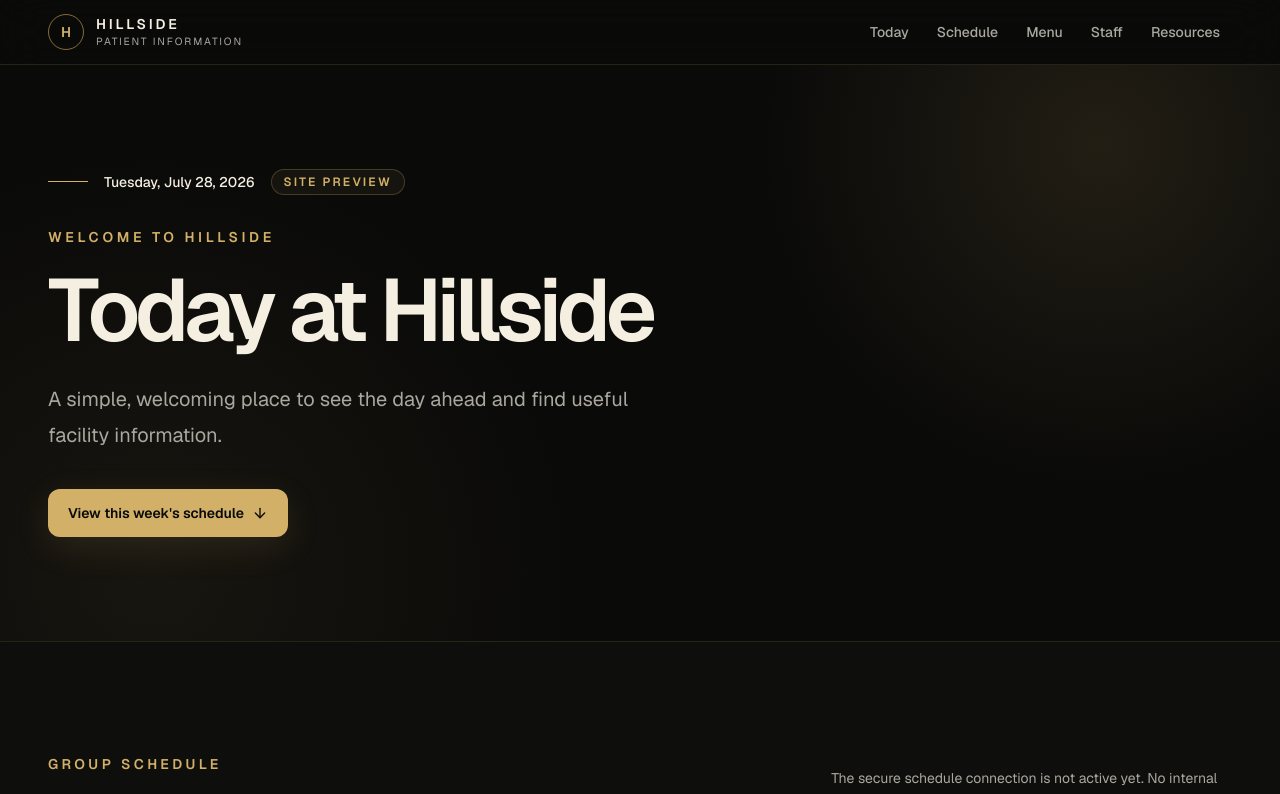
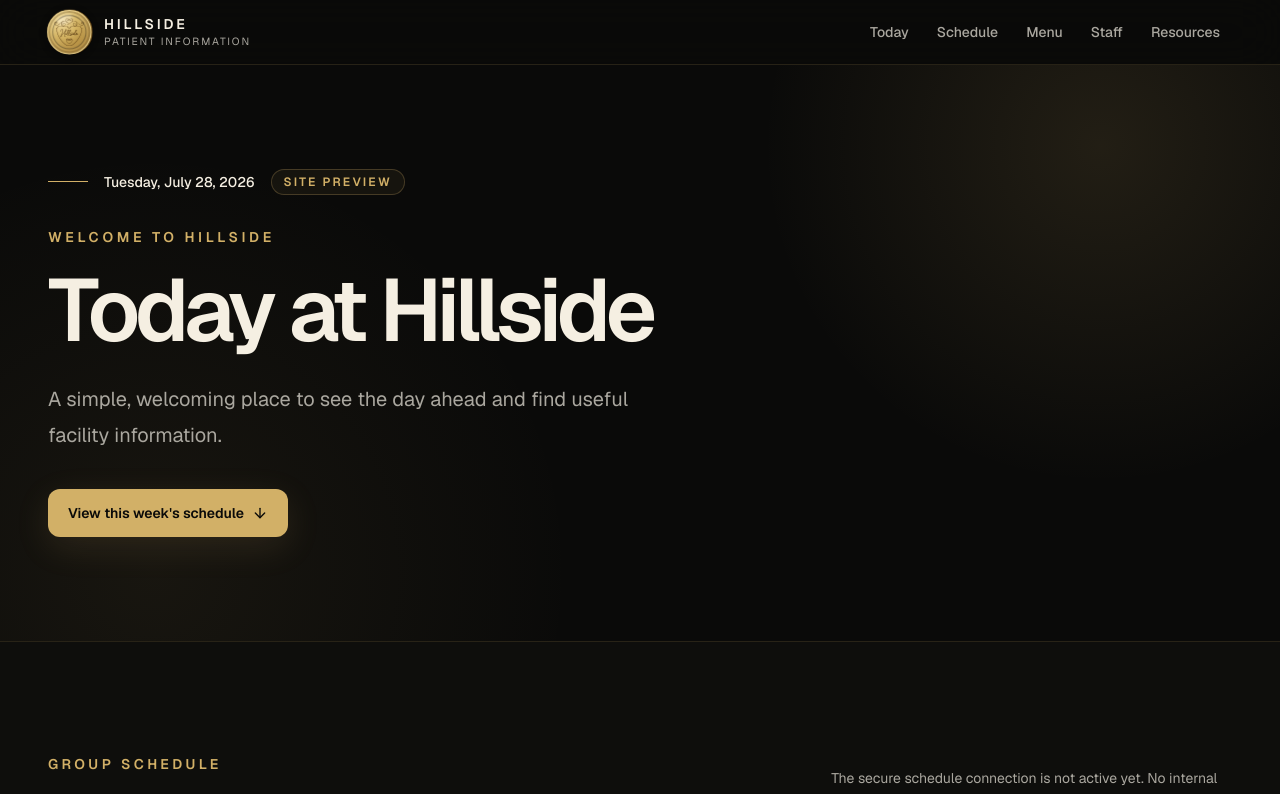
Before and after one commit to Beams123/hillside-patient-site, a Next.js app: page / in a window 1280 px wide. Shown: the top 794 px of the page. Built offline with nearby package versions, Linux system fonts and the light colour scheme.

Commit message:
Add animated Hillside challenge coin

```diff
--- a/src/app/globals.css
+++ b/src/app/globals.css
@@ -105,7 +105,6 @@
 
   html {
     @apply scroll-smooth font-sans;
-    min-width: 320px;
     background: var(--background);
   }
 
@@ -129,6 +128,69 @@
   }
 }
 
+.hillside-coin {
+  transform-style: preserve-3d;
+  will-change: transform;
+}
+
+.hillside-coin-face {
+  backface-visibility: hidden;
+}
+
+.hillside-coin-front {
+  transform: translateZ(4px);
+}
+
+.hillside-coin-back {
+  transform: rotateY(180deg) translateZ(4px);
+}
+
+.hillside-coin-edge {
+  border: 1px solid rgb(91 59 13 / 70%);
+  box-shadow: inset 0 0 4px rgb(255 234 158 / 22%);
+}
+
+.hillside-coin-edge-dark {
+  background: #7c5317;
+}
+
+.hillside-coin-edge-light {
+  background: #c9a24d;
+}
+
+.hillside-coin-engraving {
+  background: rgb(82 53 10 / 74%);
+  filter:
+    drop-shadow(-0.6px -0.6px 0 rgb(62 38 4 / 72%))
+    drop-shadow(0.7px 0.7px 0 rgb(255 239 178 / 68%));
+  mask: url("/hillside-detox-logo-gold.svg") center / contain no-repeat;
+  mix-blend-mode: multiply;
+}
+
+.hillside-coin-motto {
+  text-shadow:
+    -0.45px -0.45px 0 rgb(63 39 5 / 62%),
+    0.6px 0.6px 0 rgb(255 237 171 / 68%);
+}
+
+@media (prefers-reduced-motion: no-preference) {
+  .hillside-coin {
+    transition: transform 800ms cubic-bezier(0.34, 1.35, 0.64, 1);
+  }
+
+  .site-logo-link:hover .hillside-coin,
+  .site-logo-link:focus-visible .hillside-coin {
+    transform: rotateX(5deg) rotateY(-180deg) scale(1.04);
+  }
+}
+
+@media (prefers-reduced-motion: reduce) {
+  .site-logo-link:hover .hillside-coin,
+  .site-logo-link:focus-visible .hillside-coin {
+    transform: rotateY(-180deg);
+  }
+}
+
 @media (prefers-reduced-motion: reduce) {
   html {
     scroll-behavior: auto;
--- a/src/components/site-header.tsx
+++ b/src/components/site-header.tsx
@@ -1,6 +1,8 @@
 import Link from "next/link";
 
 import { navigationItems } from "@/data/homepage";
+
+const coinEdgeDepths = [-3, -2, -1, 0, 1, 2, 3];
 
 export function SiteHeader() {
   return (
@@ -8,14 +10,41 @@ export function SiteHeader() {
       <div className="mx-auto flex h-16 w-full max-w-7xl items-center justify-between gap-6 px-5 sm:px-8 lg:px-12">
         <Link
           href="/"
-          aria-label="Hillside Detox home"
-          className="group inline-flex min-h-11 items-center gap-3"
+          aria-label="Hillside Detox home — progress not perfection"
+          className="site-logo-link inline-flex min-h-11 items-center gap-3 rounded-md [perspective:500px] focus-visible:outline-none focus-visible:ring-2 focus-visible:ring-brand-gold focus-visible:ring-offset-4 focus-visible:ring-offset-background"
         >
           <span
             aria-hidden="true"
-            className="flex size-9 items-center justify-center rounded-full border border-brand-gold/60 text-sm font-semibold text-brand-gold transition-colors group-hover:bg-brand-gold group-hover:text-brand-ink"
+            className="hillside-coin relative size-11 shrink-0"
           >
-            H
+            {coinEdgeDepths.map((depth, index) => (
+              <span
+                key={depth}
+                className={`hillside-coin-edge absolute inset-0 rounded-full ${
+                  index % 2 === 0
+                    ? "hillside-coin-edge-dark"
+                    : "hillside-coin-edge-light"
+                }`}
+                style={{ transform: `translateZ(${depth}px)` }}
+              />
+            ))}
+
+            <span className="hillside-coin-face hillside-coin-front absolute inset-0 flex items-center justify-center rounded-full border border-[#f1dc9a] bg-[radial-gradient(circle_at_32%_25%,#f3dda1_0%,#d6b665_35%,#a77d2f_76%,#6f4d16_100%)] shadow-[inset_0_0_0_2px_rgba(76,50,12,0.28),inset_0_0_12px_rgba(255,244,196,0.45),0_2px_8px_rgba(0,0,0,0.35)]">
+              <span className="pointer-events-none absolute inset-1 rounded-full border border-brand-ink/35" />
+              <span className="pointer-events-none absolute left-[22%] top-[13%] h-[18%] w-[36%] -rotate-[20deg] rounded-full bg-white/25 blur-[1px]" />
+              <span className="hillside-coin-engraving pointer-events-none absolute inset-[0.38rem]" />
+            </span>
+
+            <span className="hillside-coin-face hillside-coin-back absolute inset-0 flex items-center justify-center rounded-full border border-[#f1dc9a] bg-[radial-gradient(circle_at_35%_28%,#f0d58d_0%,#cfaa55_43%,#9b6f24_78%,#684513_100%)] shadow-[inset_0_0_0_2px_rgba(76,50,12,0.3),inset_0_0_12px_rgba(255,244,196,0.42),0_2px_8px_rgba(0,0,0,0.35)]">
+              <span className="pointer-events-none absolute inset-1 rounded-full border border-brand-ink/35" />
+              <span className="hillside-coin-motto relative flex flex-col items-center justify-center text-center text-[0.32rem] font-black uppercase leading-[1.05] tracking-[0.055em] text-[#62400b]">
+                <span>Progress</span>
+                <span className="my-px text-[0.27rem] tracking-[0.12em]">
+                  not
+                </span>
+                <span>Perfection</span>
+              </span>
+            </span>
           </span>
           <span>
             <span className="block text-sm font-semibold uppercase tracking-[0.2em] text-brand-cream">
@@ -47,12 +76,12 @@ export function SiteHeader() {
         aria-label="Mobile navigation"
         className="border-t border-white/[0.06] md:hidden"
       >
-        <ul className="grid grid-cols-4">
+        <ul className="grid grid-cols-5">
           {navigationItems.map((item) => (
             <li key={item.href}>
               <Link
                 href={item.href}
-                className="inline-flex min-h-11 w-full items-center justify-center px-1 text-[0.6rem] font-semibold uppercase tracking-[0.09em] text-brand-muted transition-colors hover:text-brand-cream sm:text-xs sm:tracking-[0.12em]"
+                className="inline-flex min-h-11 w-full items-center justify-center px-0.5 text-[0.55rem] font-semibold uppercase tracking-[0.04em] text-brand-muted transition-colors hover:text-brand-cream sm:text-xs sm:tracking-[0.1em]"
               >
                 {item.label}
               </Link>
```
Also changed, not shown: public/hillside-detox-logo-gold.svg (added).
